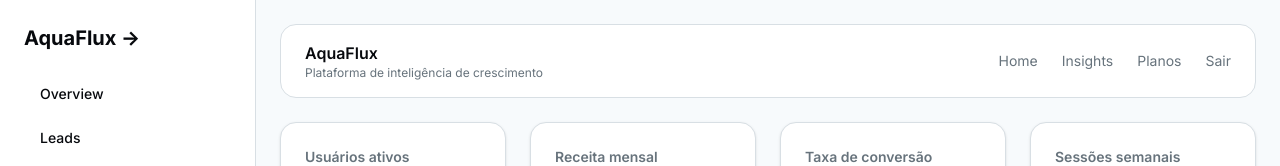
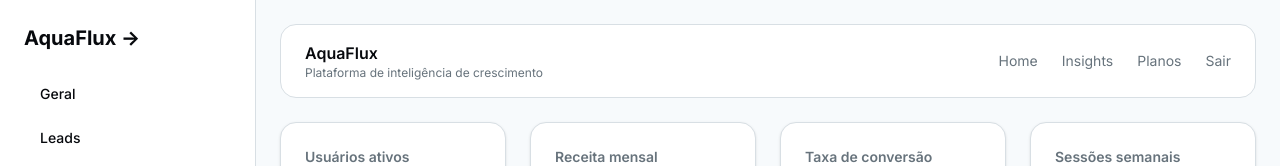
Before and after one commit to gustahxn/AquaFlux, a Next.js app: page /app in a window 1280 px wide. Shown: the top 166 px of the page. Built offline with nearby package versions, Linux system fonts and the light colour scheme.

Commit message:
sidebar update

```diff
--- a/components/ui/sidebar.tsx
+++ b/components/ui/sidebar.tsx
@@ -6,7 +6,7 @@ export function Sidebar() {
       <div className="text-xl font-bold mb-6">AquaFlux -{">"}</div>
       <nav className="space-y-2">
         <Button variant="ghost" className="w-full justify-start">
-          Overview
+          Geral
         </Button>
         <Button variant="ghost" className="w-full justify-start">
           Leads
```
